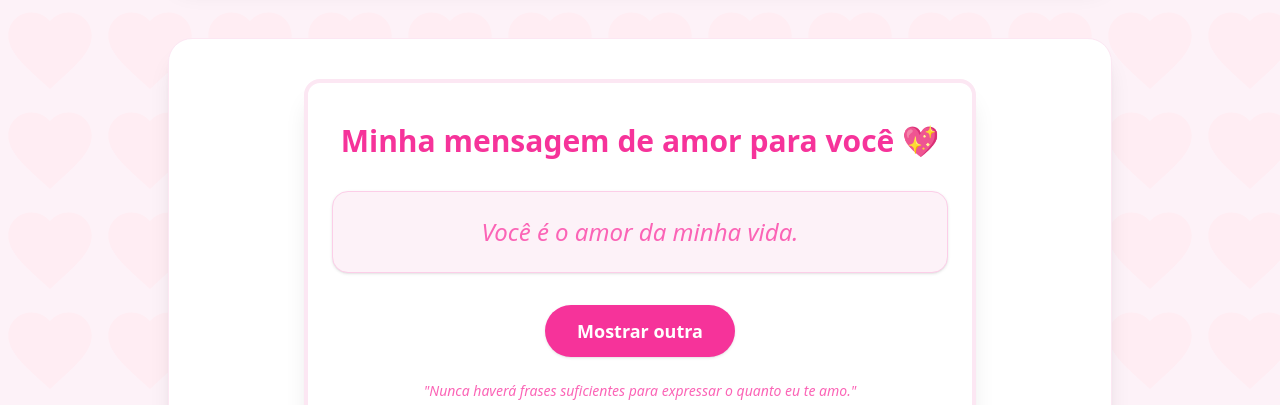
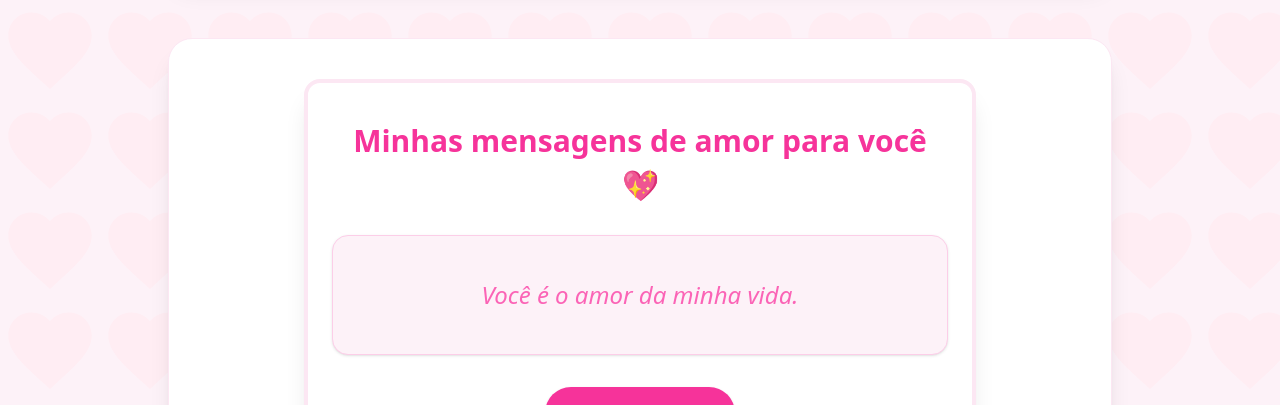
Before and after one commit to ngracioli/luana-valentines-app, a React (Vite) app: page / in a window 1280 px wide. Shown: the part 6800-7205 px from the top of the page. Built offline with nearby package versions, Linux system fonts and the light colour scheme; no server answers.

Commit message:
feat: add cursor pointer to button and support line breaks in love phrases

```diff
--- a/src/components/LoveMessageBox.jsx
+++ b/src/components/LoveMessageBox.jsx
@@ -3,16 +3,16 @@ import { useState, useEffect } from "react";
 function LoveMessageBox() {
     const phrases = [
         "Você é o amor da minha vida.",
-        "Eu te amo de um jeito que nem sei explicar.",
+        "Eu te amo de um jeito que\nnem sei explicar.",
         "Só de te olhar, meu coração sorri.",
-        "Eu me apaixono mais por você a cada dia.",
+        "Eu me apaixono mais por você\na cada dia.",
         "Com você, tudo faz sentido.",
-        "Você é o melhor detalhe da minha vida.",
-        "Tudo fica melhor quando estou com você.",
+        "Você é o melhor detalhe\nda minha vida.",
+        "Tudo fica melhor quando\n eu estou com você.",
         "Você é o motivo do meu sorriso.",
         "Seu amor me faz ser melhor.",
-        "A vida ficou mais linda depois que você chegou.",
-        "Te amar é minha parte preferida do meu dia.",
+        "A vida ficou mais linda depois\nque você chegou.",
+        "Te amar é minha parte preferida\ndo meu dia.",
         "Você me completa por inteiro.",
     ];
     const [index, setIndex] = useState(0);
@@ -32,21 +32,26 @@ function LoveMessageBox() {
             data-aos="zoom-in"
         >
             <h2 className="text-3xl font-bold text-pink-500 mb-8 flex items-center justify-center gap-2 flex-wrap">
-                Minha mensagem de amor para você{" "}
+                Minhas mensagens de amor para você
                 <span className="inline-block">💖</span>
             </h2>
-            <div className="bg-pink-50 p-6 rounded-2xl text-pink-400 border-pink-200 mb-8 shadow-sm border flex items-center justify-center min-h-[80px]">
+            <div className="bg-pink-50 p-6 rounded-2xl text-pink-400 border-pink-200 mb-8 shadow-sm border flex items-center justify-center min-h-[120px]">
                 <p
                     className={`text-2xl italic font-medium max-w-md mx-auto transition-opacity duration-300 ${
                         fade ? "opacity-100" : "opacity-0"
                     }`}
                 >
-                    {phrases[index]}
+                    {phrases[index].split("\n").map((line, i) => (
+                        <span key={i}>
+                            {line}
+                            {i !== phrases[index].split("\n").length - 1 && <br />}
+                        </span>
+                    ))}
                 </p>
             </div>
             <button
                 onClick={nextPhrase}
-                className="bg-pink-500 hover:bg-pink-600 text-white px-8 py-3 rounded-full font-semibold text-lg shadow transition duration-200 hover:scale-105 focus:outline-none focus:ring-2 focus:ring-pink-300"
+                className="cursor-pointer bg-pink-500 hover:bg-pink-600 text-white px-8 py-3 rounded-full font-semibold text-lg shadow transition duration-200 hover:scale-105 focus:outline-none focus:ring-2 focus:ring-pink-300"
             >
                 Mostrar outra
             </button>
```
